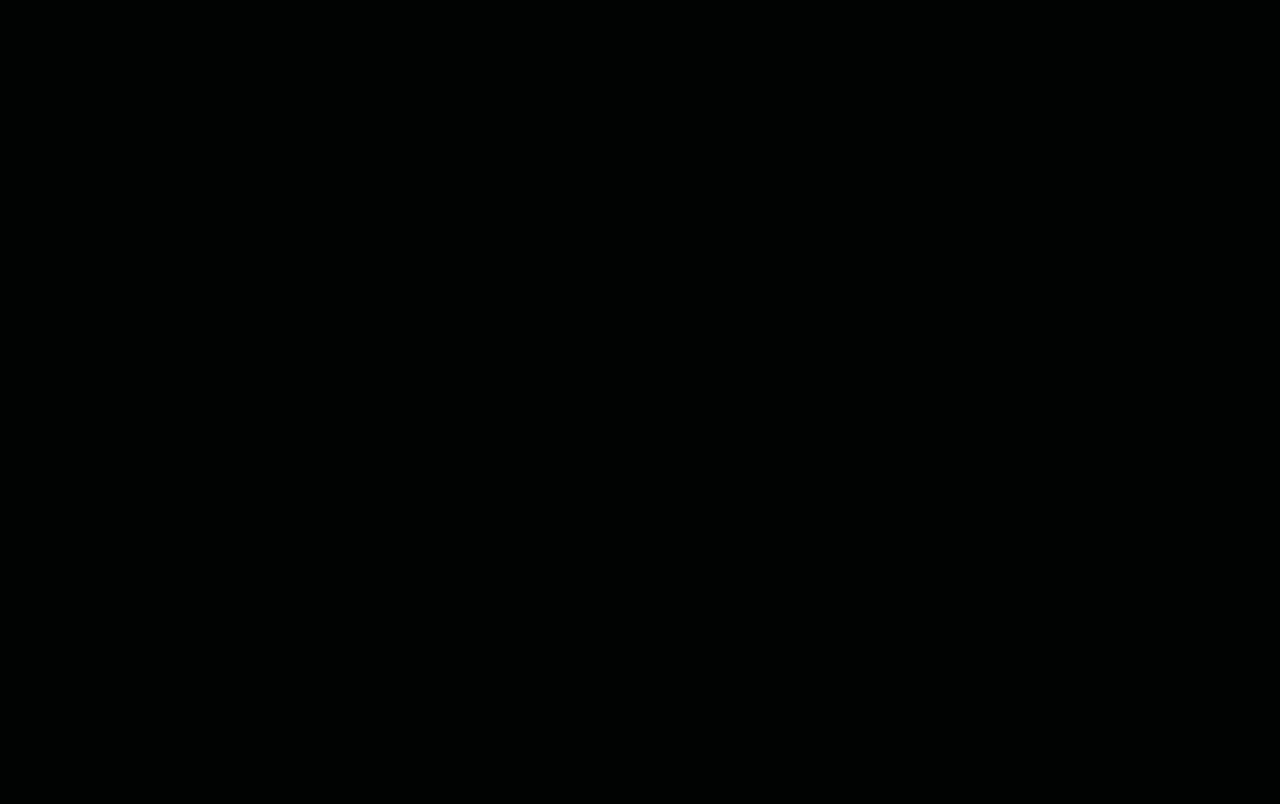
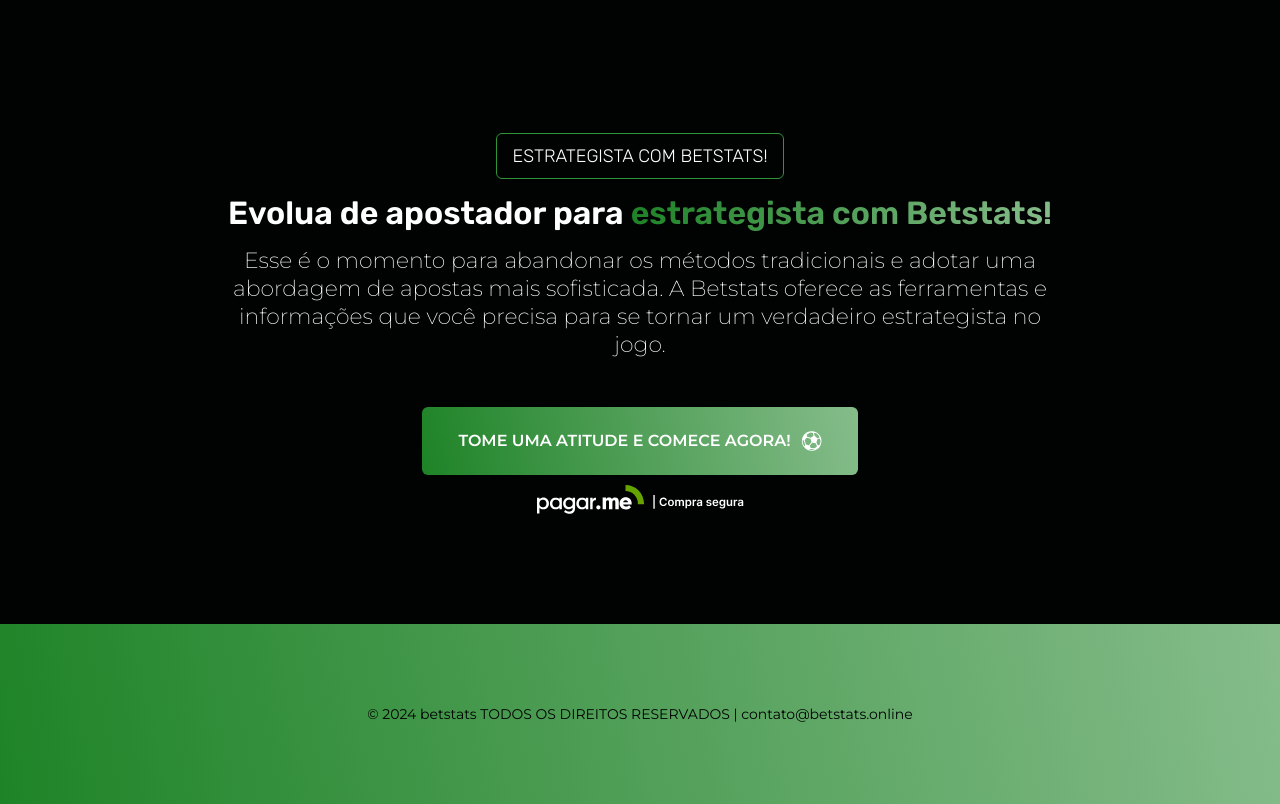
Before and after one commit to PauloMendees/betstats-lp, a Next.js app: page / in a window 1280 px wide. Shown: the part 6580-7384 px from the top of the page. Before the commit the page ends 6660 px from the top, so only its background shows below. Built offline with nearby package versions, Linux system fonts and the light colour scheme.

Commit message:
feat: last section and footer

```diff
--- a/src/app/page.tsx
+++ b/src/app/page.tsx
@@ -1,5 +1,7 @@
+import { Footer } from '@/components/Footer';
 import { AccessAnalysis } from '@/layout/AccessAnalysis';
 import { BetstatsIsForYou } from '@/layout/BetstatsIfForYour';
+import { EvolveHasTipster } from '@/layout/EvolveHasTipster';
 import { FAQ } from '@/layout/FAQ';
 import { GreenRange } from '@/layout/GreenRange';
 import Hero from '@/layout/Hero';
@@ -10,7 +12,7 @@
 
 export default function Home() {
   return (
-    <main className="flex flex-col text-text-primary pb-40">
+    <main className="flex flex-col text-text-primary">
       <Hero.Desktop />
       <GreenRange />
       <TiredOfAnalysis />
@@ -20,6 +22,8 @@
       <SeeHowStatisticsWork />
       <AccessAnalysis />
       <FAQ />
+      <EvolveHasTipster />
+      <Footer />
     </main>
   );
 }
--- /dev/null
+++ b/src/components/Footer/index.tsx
@@ -0,0 +1,9 @@
+export const Footer = () => {
+  return (
+    <footer className="w-full py-[80px] bg-green-gradient flex justify-center items-center">
+      <span className="text-bg-main text-sm font-normal">
+        © 2024 betstats TODOS OS DIREITOS RESERVADOS | contato@betstats.online
+      </span>
+    </footer>
+  );
+};
--- /dev/null
+++ b/src/layout/EvolveHasTipster/index.tsx
@@ -0,0 +1,31 @@
+import { FootballBall } from '@/assets/brand/FootballBall';
+import { PagarmeLogo } from '@/assets/partners/PagarmeLogo';
+import { Button } from '@/components/Button';
+
+export const EvolveHasTipster = () => {
+  return (
+    <section className="w-full flex flex-col items-center mt-[213px] gap-12 mb-[110px]">
+      <div className="flex flex-col gap-4 items-center max-w-[839px] w-full">
+        <Button className="w-fit px-4 py-2" scheme="outlined" withoutAction>
+          <span className="font-rubik text-lg font-light">ESTRATEGISTA COM BETSTATS!</span>
+        </Button>
+        <h2 className="font-semibold text-[32px] leading-9 font-rubik text-center">
+          Evolua de apostador para{' '}
+          <b className="gradient-text font-semibold">estrategista com Betstats!</b>
+        </h2>
+        <p className="text-[22px] leading-7 text-center font-extralight">
+          Esse é o momento para abandonar os métodos tradicionais e adotar uma abordagem de apostas
+          mais sofisticada. A Betstats oferece as ferramentas e informações que você precisa para se
+          tornar um verdadeiro estrategista no jogo.
+        </p>
+      </div>
+      <div className="flex flex-col items-center gap-[10px]">
+        <Button className="py-[22px] px-9">
+          <span className="font-semibold text-base">TOME UMA ATITUDE E COMECE AGORA!</span>
+          <FootballBall />
+        </Button>
+        <PagarmeLogo />
+      </div>
+    </section>
+  );
+};
```
